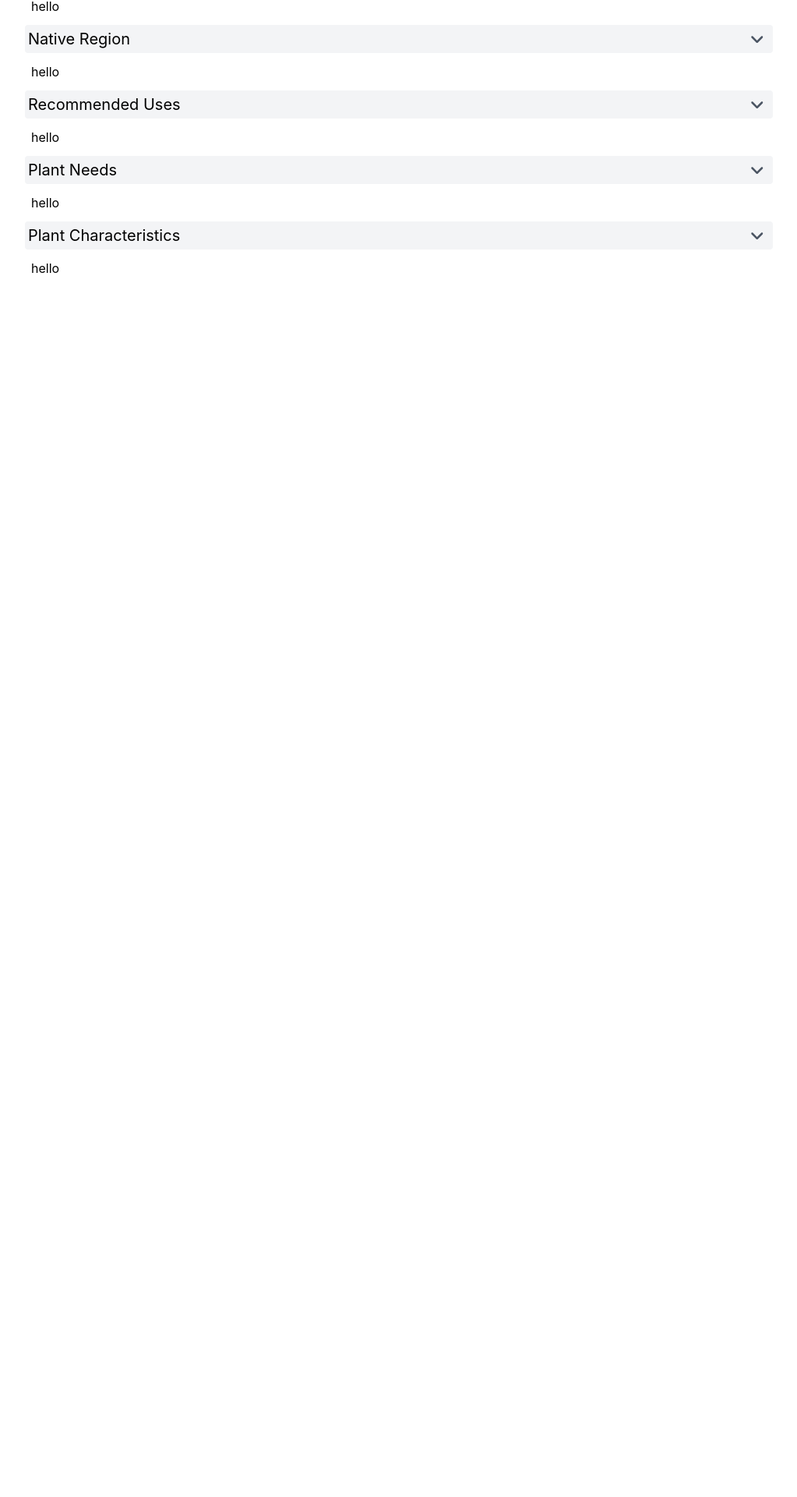
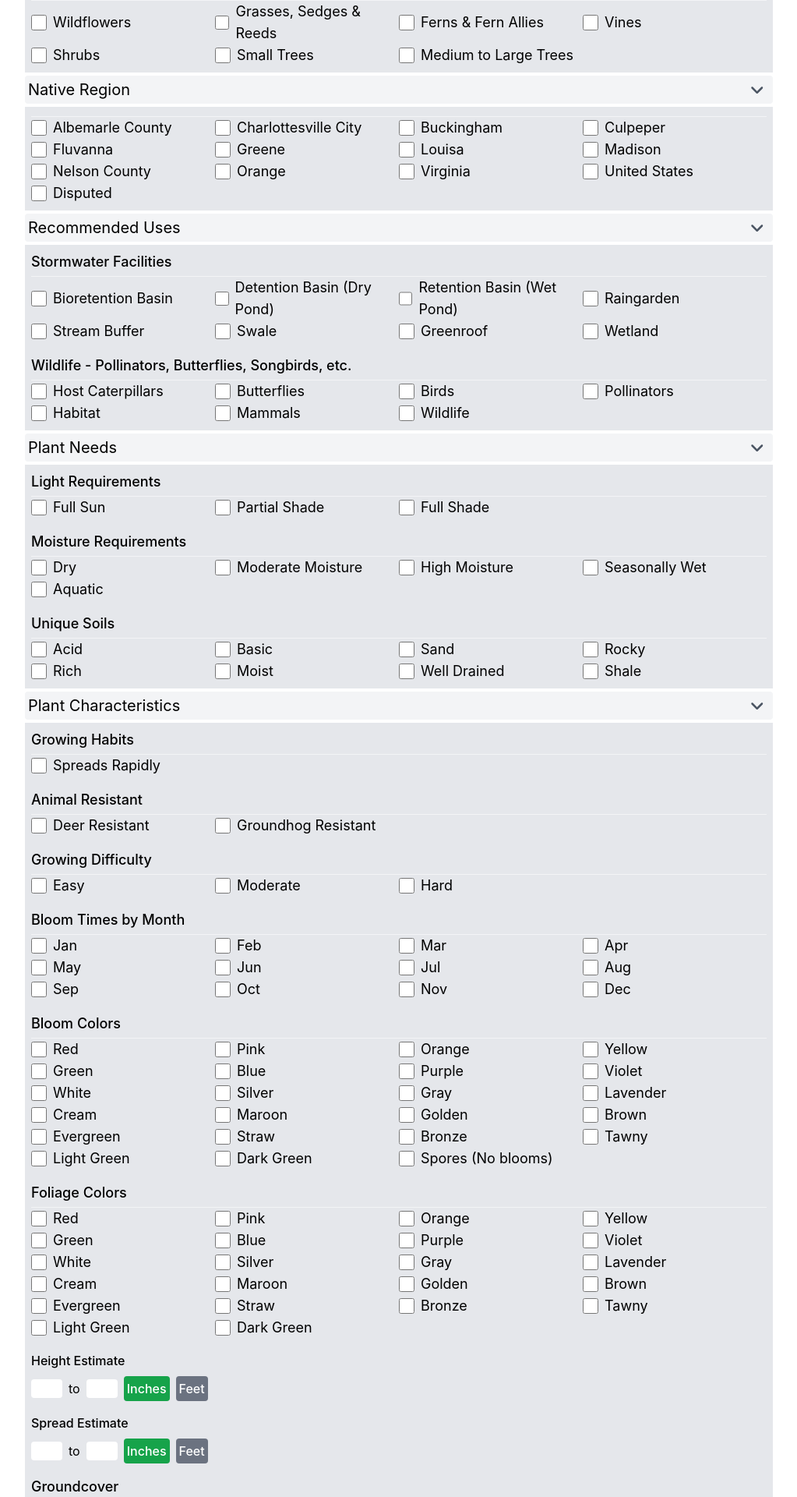
Before and after one commit to code-for-charlottesville/piedmont-native-plants-db, a React (Create React App) app in the folder frontend/: page / in a window 1280 px wide. Shown: the part 290-2210 px from the top of the page at 78% size, without its empty margins (128-1151 px from the left). Before the commit the page ends 800 px from the top, so only its background shows below. Built offline with nearby package versions, Linux system fonts and the light colour scheme.

Commit message:
option checkboxes

```diff
--- a/frontend/src/App.js
+++ b/frontend/src/App.js
@@ -12,13 +12,16 @@ import About from "./pages/AboutPage";
 import PlantDetailsPage from "./pages/PlantDetailsPage";
 import { FontAwesomeIcon } from "@fortawesome/react-fontawesome";
 import { faLeaf } from "@fortawesome/free-solid-svg-icons";
+import LandingPage from "./pages/LandingPage";
 function Navbar() {
   return (
     <div className="w-full bg-gray-100 mb-2.5">
       <nav className="flex items-end m-auto w-3/4 gap-12 py-3 font-medium">
         <div className="text-2xl font-light">
-          <FontAwesomeIcon className="pr-2.5 text-green-700" icon={faLeaf} />
-          Piedmont Virginia Native Plant Database
+          <Link to="/">
+            <FontAwesomeIcon className="pr-2.5 text-green-700" icon={faLeaf} />
+            Piedmont Virginia Native Plant Database
+          </Link>
         </div>
         <div className="text-md">
           <Link to="/">Home</Link>
@@ -39,7 +42,8 @@ function App() {
           <Routes>
             <Route path="/about" element={<About />} />
             <Route path="/plant/:id" element={<PlantDetailsPage />} />
-            <Route path="/" element={<Landing />} />
+            <Route path="/home" element={<Home />} />
+            <Route path="/" element={<LandingPage />} />
           </Routes>
         </div>
       </Router>
--- a/frontend/src/components/Collapsible.js
+++ b/frontend/src/components/Collapsible.js
@@ -20,7 +20,7 @@ export default function Collapsible({ children, title, className }) {
               />
             </div>
           </Disclosure.Button>
-          <Disclosure.Panel className="p-2">{children}</Disclosure.Panel>
+          <Disclosure.Panel>{children}</Disclosure.Panel>
         </>
       )}
     </Disclosure>
--- /dev/null
+++ b/frontend/src/components/OptionsGrid.js
@@ -0,0 +1,28 @@
+import React from "react";
+
+export default function OptionsGrid({ options, label }) {
+  return (
+    <div className="bg-gray-200 bg-gray-200 p-2">
+      <h2 className="text-lg font-medium border-b border-gray-100 pb-1">
+        {label}
+      </h2>
+      <div className="grid grid-cols-4">
+        {options.map((plantCategory) => {
+          return (
+            <span className="flex items-center">
+              <input
+                className="h-5 w-5"
+                type="checkbox"
+                id={plantCategory}
+                name={plantCategory}
+              />
+              <label className="px-2 text-lg" for={plantCategory}>
+                {plantCategory}
+              </label>
+            </span>
+          );
+        })}
+      </div>
+    </div>
+  );
+}
--- a/frontend/src/pages/LandingPage.js
+++ b/frontend/src/pages/LandingPage.js
@@ -1,7 +1,53 @@
-import React from "react";
+import { faMagnifyingGlass } from "@fortawesome/free-solid-svg-icons";
 import { FontAwesomeIcon } from "@fortawesome/react-fontawesome";
-import { faMagnifyingGlass } from "@fortawesome/free-solid-svg-icons";
+import React, { useState } from "react";
+import { Link } from "react-router-dom";
 import Collapsible from "../components/Collapsible";
+import OptionsGrid from "../components/OptionsGrid";
+
+function DistanceRangeInput({ label }) {
+  const [unit, setUnit] = useState("inches");
+  function changeUnits(e, unit) {
+    e.preventDefault();
+    setUnit(unit);
+  }
+  return (
+    <div className="bg-gray-200 p-2">
+      <h2 className="font-medium pb-2">{label}</h2>
+      <input
+        className="rounded w-10"
+        type="number"
+        id="lower_bound"
+        name="lower_bound"
+      />
+      <span className="px-2">to</span>
+      <input
+        className="rounded w-10"
+        type="number"
+        id="upper_bound"
+        name="upper_bound"
+      />
+
+      <button
+        onClick={(e) => changeUnits(e, "inches")}
+        className={`${
+          unit === "inches" ? "bg-green-600" : "bg-gray-500"
+        } p-1 ml-2 rounded text-white font-medium`}
+      >
+        Inches
+      </button>
+      <button
+        onClick={(e) => changeUnits(e, "feet")}
+        className={`${
+          unit === "feet" ? "bg-green-600" : "bg-gray-500"
+        } p-1 ml-2 rounded text-white font-medium`}
+      >
+        Feet
+      </button>
+    </div>
+  );
+}
+
 export default function LandingPage() {
   return (
     <div>
@@ -22,6 +68,7 @@ export default function LandingPage() {
               type="text"
               id="plant_search"
               name="plant_search"
+              placeholder="Enter Plant Name"
             />
           </div>
         </div>
@@ -30,33 +77,202 @@ export default function LandingPage() {
           className="text-xl bg-gray-100 p-1 rounded"
           title={"Category"}
         >
-          hello
+          <OptionsGrid
+            options={[
+              "Wildflowers",
+              "Grasses, Sedges & Reeds",
+              "Ferns & Fern Allies",
+              "Vines",
+              "Shrubs",
+              "Small Trees",
+              "Medium to Large Trees",
+            ]}
+          />
         </Collapsible>
         <Collapsible
           className="text-xl bg-gray-100 p-1 rounded"
           title={"Native Region"}
         >
-          hello
+          <OptionsGrid
+            options={[
+              "Albemarle County",
+              "Charlottesville City",
+              "Buckingham",
+              "Culpeper",
+              "Fluvanna",
+              "Greene",
+              "Louisa",
+              "Madison",
+              "Nelson County",
+              "Orange",
+              "Virginia",
+              "United States",
+              "Disputed",
+            ]}
+          />
         </Collapsible>
         <Collapsible
           className="text-xl bg-gray-100 p-1 rounded"
           title={"Recommended Uses"}
         >
-          hello
+          <OptionsGrid
+            label="Stormwater Facilities"
+            options={[
+              "Bioretention Basin",
+              "Detention Basin (Dry Pond)",
+              "Retention Basin (Wet Pond)",
+              "Raingarden",
+              "Stream Buffer",
+              "Swale",
+              "Greenroof",
+              "Wetland",
+            ]}
+          />
+          <OptionsGrid
+            label="Wildlife - Pollinators, Butterflies, Songbirds, etc."
+            options={[
+              "Host Caterpillars",
+              "Butterflies",
+              "Birds",
+              "Pollinators",
+              "Habitat",
+              "Mammals",
+              "Wildlife",
+            ]}
+          />
         </Collapsible>
         <Collapsible
           className="text-xl bg-gray-100 p-1 rounded"
           title={"Plant Needs"}
         >
-          hello
+          <OptionsGrid
+            label="Light Requirements"
+            options={["Full Sun", "Partial Shade", "Full Shade"]}
+          />
+          <OptionsGrid
+            label="Moisture Requirements"
+            options={[
+              "Dry",
+              "Moderate Moisture",
+              "High Moisture",
+              "Seasonally Wet",
+              "Aquatic",
+            ]}
+          />
+          <OptionsGrid
+            label="Unique Soils"
+            options={[
+              "Acid",
+              "Basic",
+              "Sand",
+              "Rocky",
+              "Rich",
+              "Moist",
+              "Well Drained",
+              "Shale",
+            ]}
+          />
         </Collapsible>
         <Collapsible
           className="text-xl bg-gray-100 p-1 rounded"
           title={"Plant Characteristics"}
         >
-          hello
+          <OptionsGrid label="Growing Habits" options={["Spreads Rapidly"]} />
+          <OptionsGrid
+            label="Animal Resistant"
+            options={["Deer Resistant", "Groundhog Resistant"]}
+          />
+          {/* growing diffiuclty should be a single-select dropdown */}
+          <OptionsGrid
+            label="Growing Difficulty"
+            options={["Easy", "Moderate", "Hard"]}
+          />
+          <OptionsGrid
+            label="Bloom Times by Month"
+            options={[
+              "Jan",
+              "Feb",
+              "Mar",
+              "Apr",
+              "May",
+              "Jun",
+              "Jul",
+              "Aug",
+              "Sep",
+              "Oct",
+              "Nov",
+              "Dec",
+            ]}
+          />
+          <OptionsGrid
+            label="Bloom Colors"
+            options={[
+              "Red",
+              "Pink",
+              "Orange",
+              "Yellow",
+              "Green",
+              "Blue",
+              "Purple",
+              "Violet",
+              "White",
+              "Silver",
+              "Gray",
+              "Lavender",
+              "Cream",
+              "Maroon",
+              "Golden",
+              "Brown",
+              "Evergreen",
+              "Straw",
+              "Bronze",
+              "Tawny",
+              "Light Green",
+              "Dark Green",
+              "Spores (No blooms)",
+            ]}
+          />
+          <OptionsGrid
+            label="Foliage Colors"
+            options={[
+              "Red",
+              "Pink",
+              "Orange",
+              "Yellow",
+              "Green",
+              "Blue",
+              "Purple",
+              "Violet",
+              "White",
+              "Silver",
+              "Gray",
+              "Lavender",
+              "Cream",
+              "Maroon",
+              "Golden",
+              "Brown",
+              "Evergreen",
+              "Straw",
+              "Bronze",
+              "Tawny",
+              "Light Green",
+              "Dark Green",
+            ]}
+          />
+
+          <DistanceRangeInput label="Height Estimate" />
+          <DistanceRangeInput label="Spread Estimate" />
+          <OptionsGrid label="Groundcover" options={["Yes"]} />
         </Collapsible>
       </form>
+
+      <Link
+        className="inline-block p-2 bg-green-600 text-white font-medium rounded my-2"
+        to="/home"
+      >
+        Show ALL Plants
+      </Link>
+      <h2 className="border-t text-2xl py-1">Featured</h2>
     </div>
   );
 }
```
